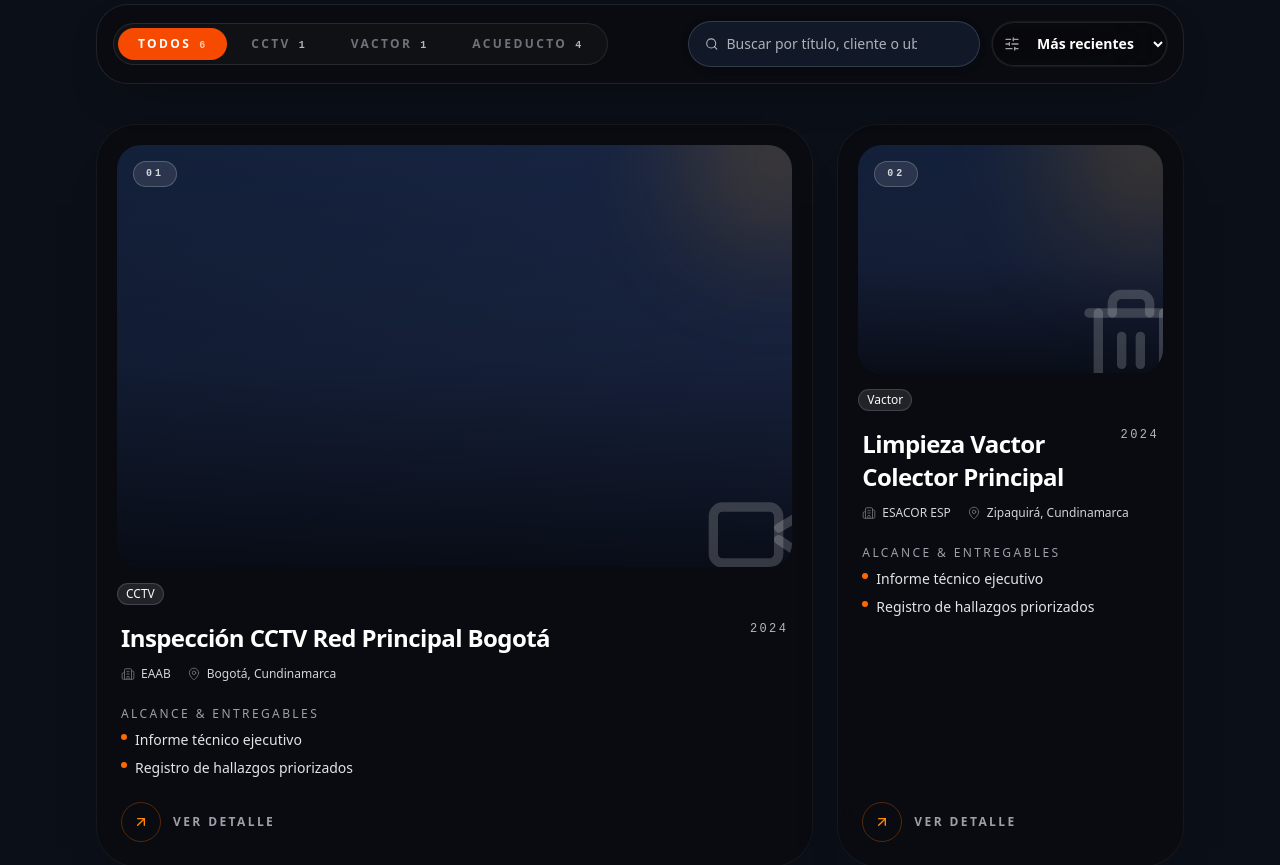
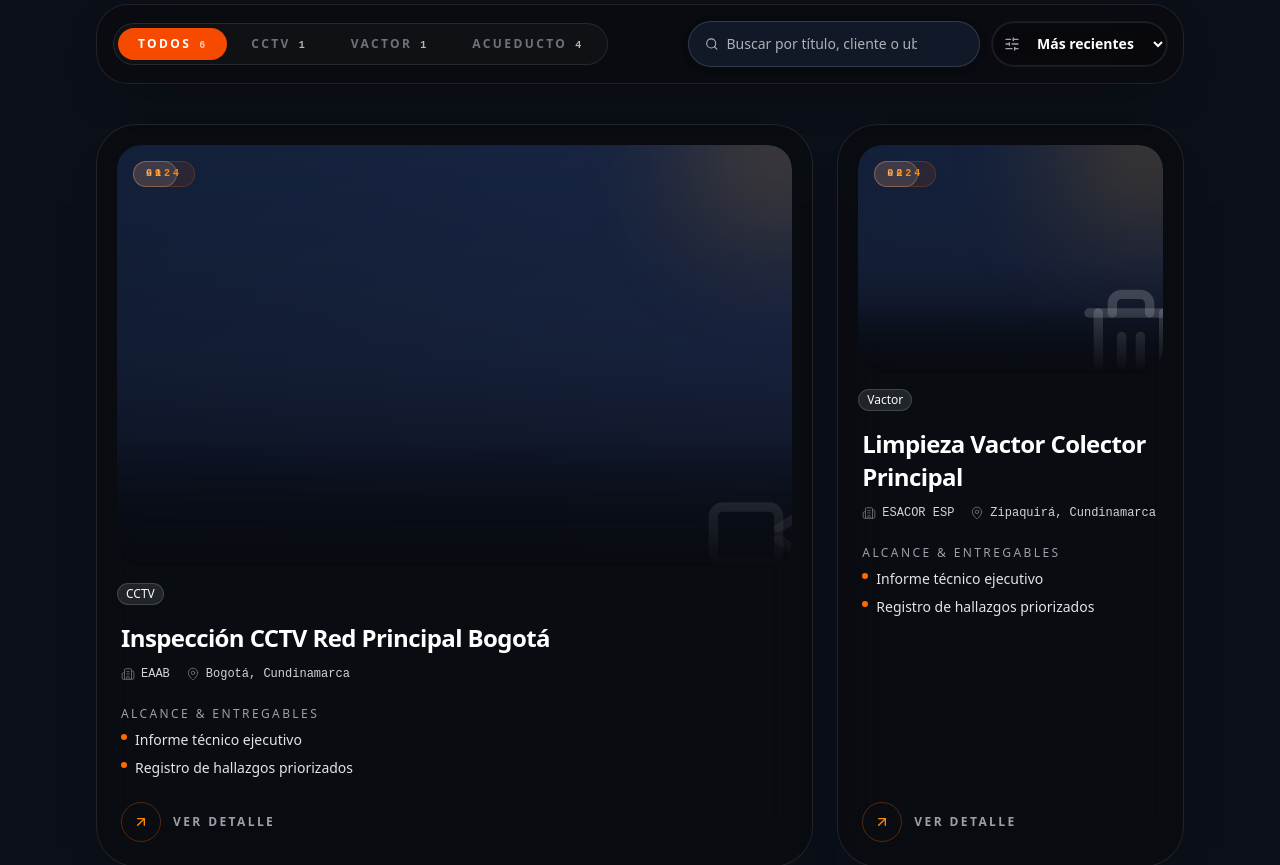
Before and after one commit to Hecpac/Apindico, a Next.js app: page /proyectos in a window 1280 px wide. Shown: the part 1080-1945 px from the top of the page. Built offline with nearby package versions, Linux system fonts and the light colour scheme.

Commit message:
Refine proyectos dossier cards and segmented control

```diff
--- a/src/components/sections/ProjectsPortfolioSection.tsx
+++ b/src/components/sections/ProjectsPortfolioSection.tsx
@@ -175,7 +175,7 @@ export function ProjectsPortfolioSection({
                       >
                         {isActive && (
                           <motion.div
-                            layoutId="project-filter-pill"
+                            layoutId="active"
                             className="absolute inset-0 rounded-full bg-orange-600"
                             transition={{ type: "spring", duration: 0.5 }}
                           />
--- a/src/components/ui/ProjectCard.tsx
+++ b/src/components/ui/ProjectCard.tsx
@@ -67,7 +67,7 @@ export function ProjectCard({
     <article
       className={cn(
         "group flex h-full flex-col overflow-hidden rounded-[2.5rem]",
-        "border border-white/5 bg-zinc-950/50 backdrop-blur-2xl transition-all duration-300",
+        "border border-white/10 bg-zinc-950/40 backdrop-blur-xl transition-all duration-300",
         "shadow-[0_30px_60px_-50px_rgba(0,0,0,0.8)]",
         "motion-safe:hover:-translate-y-1",
         "hover:border-orange-500/30 hover:shadow-[0_0_0_1px_rgba(249,115,22,0.35),0_20px_50px_-30px_rgba(249,115,22,0.5)]",
@@ -76,15 +76,25 @@ export function ProjectCard({
       )}
     >
       <div className="flex flex-col gap-4 p-5 pb-0">
+        <div className="relative">
           <ProjectCover
             id={project.id}
             category={category}
             displayIndex={displayIndex}
             className={cn(
-            "transition-transform duration-500 motion-safe:group-hover:scale-[1.02]",
+              "transition-transform duration-700 motion-safe:group-hover:scale-105",
               featured ? "aspect-[16/10]" : "aspect-[4/3]"
             )}
+            style={{
+              WebkitMaskImage:
+                "linear-gradient(to bottom, black 70%, transparent 100%)",
+              maskImage: "linear-gradient(to bottom, black 70%, transparent 100%)",
+            }}
           />
+          <span className="absolute left-4 top-4 rounded-full border border-orange-500/20 bg-orange-500/10 px-3 py-1 text-[10px] font-mono font-semibold uppercase tracking-[0.3em] text-orange-400">
+            {project.fecha}
+          </span>
+        </div>
         <Badge variant="editorial" size="sm" className="self-start bg-white/10">
           {categoryLabel}
         </Badge>
@@ -96,11 +106,8 @@ export function ProjectCard({
             <h3 className="text-2xl font-semibold tracking-tight text-white leading-snug">
               {project.titulo}
             </h3>
-            <span className="font-mono text-xs uppercase tracking-[0.2em] text-white/70">
-              {project.fecha}
-            </span>
           </div>
-          <div className="flex flex-wrap items-center gap-4 text-xs text-zinc-400">
+          <div className="flex flex-wrap items-center gap-4 text-xs font-mono text-zinc-400">
             <span className="inline-flex items-center gap-1.5">
               <Building2 className="h-3.5 w-3.5 text-zinc-500" strokeWidth={1.5} />
               <span className="text-zinc-300">{project.cliente}</span>
--- a/src/components/ui/ProjectCover.tsx
+++ b/src/components/ui/ProjectCover.tsx
@@ -35,7 +35,7 @@ const ICONS_BY_CATEGORY: Record<ProjectCategory, LucideIcon[]> = {
 }
 
 const ProjectCover = React.forwardRef<HTMLDivElement, ProjectCoverProps>(
-  ({ className, id, category, label, displayIndex, ...props }, ref) => {
+  ({ className, id, category, label, displayIndex, style, ...props }, ref) => {
     const config = React.useMemo(() => getCoverConfig(id, category), [id, category])
     const pattern = React.useMemo(() => buildPatternSvg(config), [config])
     const icons = ICONS_BY_CATEGORY[category] ?? ICONS_BY_CATEGORY.otro
@@ -55,6 +55,7 @@ const ProjectCover = React.forwardRef<HTMLDivElement, ProjectCoverProps>(
         )}
         style={{
           backgroundImage: `linear-gradient(${config.angle}deg, ${config.gradientFrom}, ${config.gradientTo})`,
+          ...style,
         }}
         {...props}
       >
```
Lines whose indentation alone changed are shown as unchanged.
